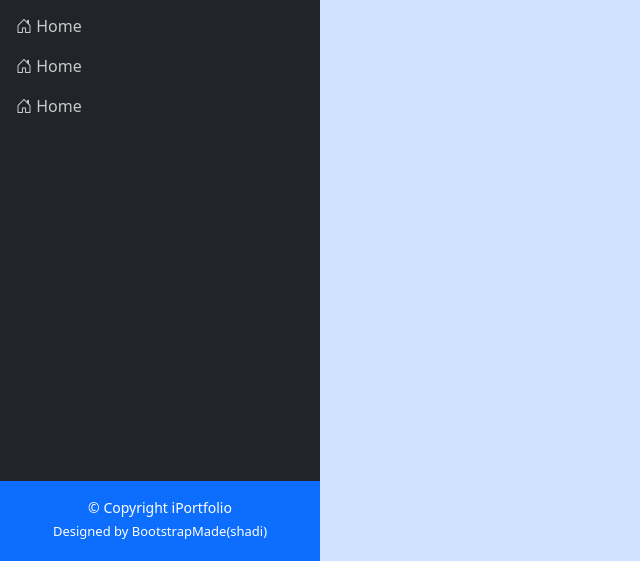
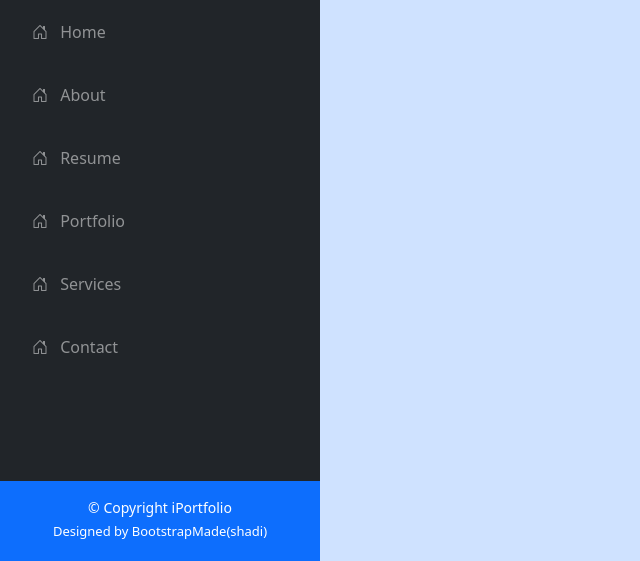
Before and after one commit to shadi38485/portfolio-bootstrap, a plain HTML site: page index.html in a window 1280 px wide. Shown: the part 239-800 px from the top of the page, without its empty margins (0-640 px from the left). Drawn offline with nearby package versions, Linux system fonts and the light colour scheme.

Commit message:
complete nav aside

```diff
--- a/assets/css/style.css
+++ b/assets/css/style.css
@@ -21,3 +21,20 @@ main {
 .fs-13{
   font-size: 13px;
 }
+
+.w-65{
+  width: 65%;
+}
+
+
+
+
+.nav-aside a:hover i {
+    color: dodgerblue;
+    opacity: 100%!important;
+}
+
+
+.nav-aside a:hover span{
+    opacity: 100%!important;
+}
--- a/index.html
+++ b/index.html
@@ -38,7 +38,7 @@
           />
         </div>
         <div>
-          <h3 class="">Alex Smith</h3>
+          <h3 class="mb-3">Alex Smith</h3>
         </div>
         <div class="socail-network">
           <a
@@ -69,26 +69,38 @@
         </div>
       </div>
 
-      <nav class="nav flex-column">
-        <a href="" class="nav-link text-white opacity-75">
-          <i class="bi bi-house-door"></i>
-          <span>Home</span>
+      <nav
+        class="nav-aside nav flex-column h-50 justify-content-evenly ps-3 w-65 mt-3"
+      >
+        <a href="" class="nav-link text-white">
+          <i class="bi bi-house-door opacity-50"></i>
+          <span class="ms-2 opacity-50">Home</span>
         </a>
-        <a href="" class="nav-link text-white opacity-75">
-          <i class="bi bi-house-door"></i>
-          <span>Home</span>
+        <a href="" class="nav-link text-white">
+          <i class="bi bi-house-door opacity-50"></i>
+          <span class="ms-2 opacity-50">About</span>
         </a>
-        <a href="" class="nav-link text-white opacity-75">
-          <i class="bi bi-house-door"></i>
-          <span>Home</span>
+        <a href="" class="nav-link text-white">
+          <i class="bi bi-house-door opacity-50"></i>
+          <span class="ms-2 opacity-50">Resume</span>
         </a>
-        <a href="" class="nav-link text-white opacity-75">
-          <i class="bi bi-house-door"></i>
-          <span>Home</span>
+        <a href="" class="nav-link text-white">
+          <i class="bi bi-house-door opacity-50"></i>
+          <span class="ms-2 opacity-50">Portfolio</span>
+        </a>
+        <a href="" class="nav-link text-white">
+          <i class="bi bi-house-door opacity-50"></i>
+          <span class="ms-2 opacity-50">Services</span>
+        </a>
+        <a href="" class="nav-link text-white">
+          <i class="bi bi-house-door opacity-50"></i>
+          <span class="ms-2 opacity-50"> Contact</span>
         </a>
       </nav>
 
-      <footer class="bg-primary position-absolute w-100  p-3 bottom-0 text-center">
+      <footer
+        class="bg-primary position-absolute w-100 p-3 bottom-0 text-center"
+      >
         <p class="mb-1 fs-14">© Copyright iPortfolio</p>
         <p class="mb-1 fs-13">Designed by BootstrapMade(shadi)</p>
       </footer>
```
